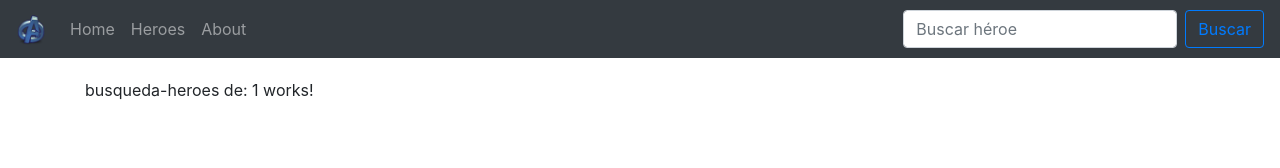
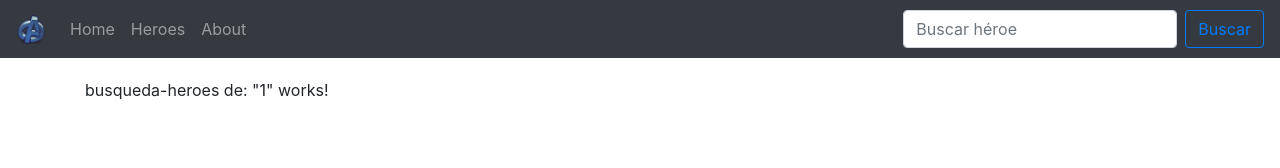
Before and after one commit to CR-Aprende-Angular-2020/angular-herrera-02-spa, an Angular app: page /busqueda-heroes/1 in a window 1280 px wide. Shown: the top 168 px of the page. Built offline with nearby package versions, Linux system fonts and the light colour scheme.

Commit message:
tarea 61c - busqueda no visual

```diff
--- a/src/app/components/busqueda-heroes/busqueda-heroes.component.html
+++ b/src/app/components/busqueda-heroes/busqueda-heroes.component.html
@@ -1,3 +1,3 @@
 <p>
-  busqueda-heroes de: {{ tmpTermino }} works!
+  busqueda-heroes de: "{{ tmpTermino }}" works!
 </p>
--- a/src/app/components/busqueda-heroes/busqueda-heroes.component.ts
+++ b/src/app/components/busqueda-heroes/busqueda-heroes.component.ts
@@ -20,8 +20,8 @@ export class BusquedaHeroesComponent implements OnInit {
       console.log( params['termino'] );
       this.tmpTermino = params['termino'];
 
-  //   this.heroesB = this._heroesService.buscarHeroe( params['termino'] );
-  //   console.log( this.heroesB );
+     this.heroesB = this._heroesService.buscarHeroe( params['termino'] );
+     console.log( this.heroesB );
      })
   }
 
```
